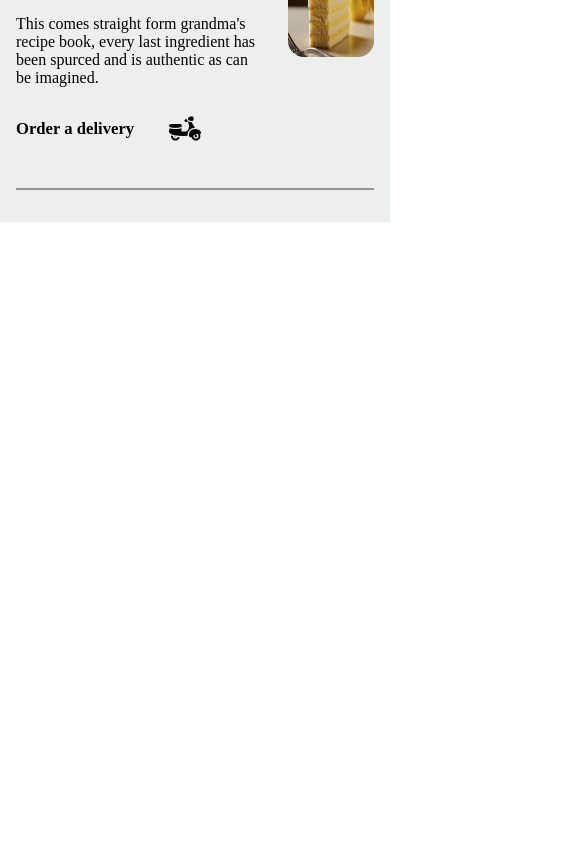
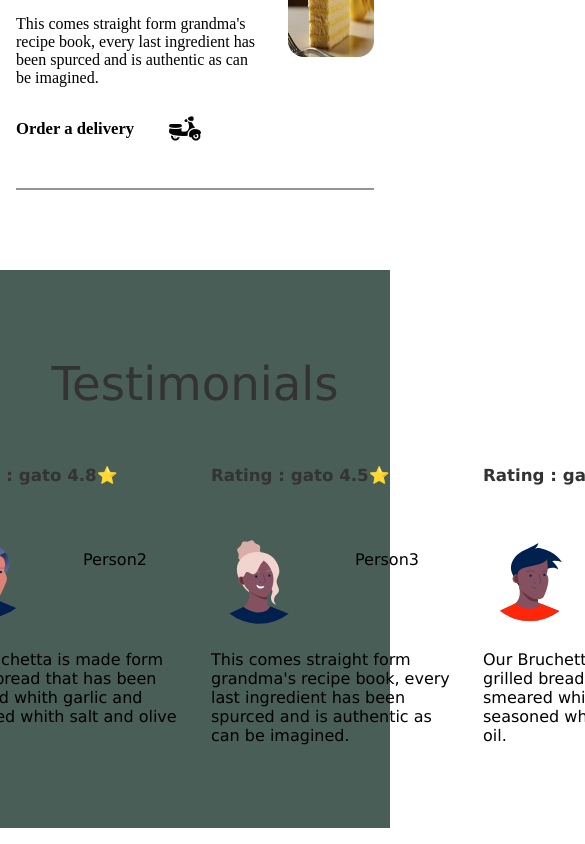
Before and after one commit to afonsecav88/capstone-little-lemon, a React (Vite) app: page / in a window 390 px wide. Shown: the part 1075-1919 px from the top of the page, 585 px wide, since content can reach past the window. Before the commit the page ends 1313 px from the top, so only its background shows below. Built offline with nearby package versions, Linux system fonts and the light colour scheme.

Commit message:
begin mobile first responsive in section customSay

```diff
--- a/src/components/CallToAction.tsx
+++ b/src/components/CallToAction.tsx
@@ -11,7 +11,7 @@ export const CallToAction = () => {
           recipes served with a modern twist.
         </p>
 
-        <button className="call-to-action-button">
+        <button className="call-to-action-button" aria-label="reserve a table">
           <Link to="/booking" className="call-to-action-button-link">
             Reserve a Table{' '}
           </Link>{' '}
--- a/src/components/HomePage .tsx
+++ b/src/components/HomePage .tsx
@@ -8,7 +8,7 @@ export const HomePage = () => {
     <>
       <CallToAction />
       <Specials />
-      {/* <CustomersSay /> */}
+      <CustomersSay />
       {/* <About /> */}
     </>
   );
--- a/src/components/Specials.tsx
+++ b/src/components/Specials.tsx
@@ -5,7 +5,7 @@ export const Specials = () => {
     <article className="specials-section-container">
       <section className="specials-section-header">
         <h1>This weeks specials!</h1>
-        <button>Online Menu</button>
+        <button aria-label="online menu">Online Menu</button>
       </section>
       <section>
         {specialsData.map((card) => (
--- a/src/index.css
+++ b/src/index.css
@@ -3,6 +3,7 @@
   --primary-yellow: #F4CE14;
   --secondary-green: #92BDAF;
   --secondary-yellow: #C3A510;
+  --cards-colors-separator: #959595;
 }
 
 
@@ -100,7 +101,7 @@ body {
 }
 
 .call-to-action>section>button:hover {
-  background-color: #C3A510;
+  background-color: var(--secondary-yellow);
 }
 
 .call-to-action-button-link {
@@ -127,7 +128,7 @@ body {
 #section-chicago-h1 {
   margin-top: 0;
   margin-bottom: 0em;
-  color: #C3A510;
+  color: var(--secondary-yellow);
   font-size: 30pt;
 }
 
@@ -175,6 +176,11 @@ body {
     padding-right: .5em;
   }
 
+  .button-hamburger:hover {
+    background-color: var(--secondary-green);
+    border-radius: 0.5rem;
+  }
+
   .menu-container-responsive {
     position: absolute;
     margin-top: 2.5rem;
@@ -219,7 +225,7 @@ body {
     align-items: center;
     max-width: 100%;
     height: 15rem;
-    background-color: #495E57;
+    background-color: var(--primary-green);
     padding: 1em;
   }
 
@@ -236,7 +242,7 @@ body {
     height: 2.5rem;
     border-radius: 1rem;
     padding: 0.5em;
-    background-color: #F4CE14;
+    background-color: var(--primary-yellow);
     color: #333333;
     font-size: 10pt;
     border: 0em;
@@ -245,7 +251,7 @@ body {
   }
 
   .call-to-action-button:hover {
-    background-color: #C3A510;
+    background-color: var(--secondary-yellow);
   }
 
   .call-to-action-button-link {
@@ -288,7 +294,7 @@ body {
     align-content: center;
     font-family: "Karla";
     align-items: center;
-    background-color: #EDEFEE;
+    /* background-color: #EDEFEE; */
     padding: 2em 1em;
   }
 
@@ -326,12 +332,13 @@ body {
     display: flex;
     flex-direction: row;
     padding-bottom: 2em;
-    border-top: #959595 2px solid;
+    border-top: var(--cards-colors-separator) 2px solid;
     border-bottom: #959595 2px solid;
   }
 
   .specials-section-card:hover {
-    box-shadow: .5rem .5rem .5rem #959595;
+    box-shadow: .5rem .5rem .5rem var(--cards-colors-separator);
+    transition: all .3s ease-out;
   }
 
   .specials-section-card-items {
@@ -394,107 +401,56 @@ body {
   }
 
   /* End Specials Section */
+  /*Begin section CustomerSay*/
+  .section-testimonials {
+    display: flex;
+    flex-direction: column;
+    align-items: center;
+    justify-content: center;
+    padding-top: 3em;
+    padding-bottom: 3em;
+    background-color: var(--primary-green);
+    margin-top: 3em;
   }
 
-
-/* Begin Specials Component
-.specials-section {
-  display: flex;
-  flex-direction: column;
-  align-content: center;
-  flex-wrap: wrap;
-  margin-top: 8em;
-}
-
-.specials-section-header {
-  display: flex;
-  flex-direction: row;
-  justify-content: center;
-  flex-wrap: wrap;
-  gap: 12vw;
-  padding: 2em;
-}
-
-.specials-section-header>h1 {
-  margin: 0em;
+  .section-testimonials>h1 {
+    font-weight: lighter;
     color: #333333;
     font-size: 35pt;
   }
 
-.specials-section-header>button {
-  width: 12em;
-  height: 3em;
-  border-radius: 1em;
-  padding: 0.5em;
-  background-color: #F4CE14;
+  #rating-header {
+    font-weight: bold;
     color: #333333;
-  font-size: 13.5pt;
-  border: 0em;
-  font-weight: bold;
-} */
+    font-size: 12.5pt;
+  }
 
-*/
-/* Begin Card section of specials */
-/* .specials-section-container {
+  .card-review-container {
     display: flex;
     justify-content: center;
-  flex-wrap: wrap;
-  gap: 2vw;
-  padding: 1em;
+    gap: 2em;
+    width: 20em;
   }
 
-.specials-section-card {
-  display: flex;
-  flex-direction: column;
-  width: 17.5em;
-  align-items: center;
-  background-color: #EDEFEE;
-  border-top-left-radius: 2em;
-  border-top-right-radius: 2em;
+  .card-image-testimonial {
+    display: inline-flex;
+    width: 15em;
+    height: 6em;
+    padding-top: 2em;
+    gap: 3em
   }
 
-.card-image {
-  width: 17.5em;
-  height: 10em;
-  border-top-left-radius: 2em;
-  border-top-right-radius: 2em;
+  .card-image>p {
+    margin-top: 0em;
   }
 
-.card-header {
-  display: flex;
-  padding-top: 1em;
-  width: 15.0em;
-  justify-content: space-between;
-  color: #333333;
-  font-size: 12.5pt;
-  font-weight: bold;
+  /* End section-testimonials*/
+
+
 }
 
-#card-header-price {
-  color: #EE946B;
-}
 
-#card-description {
-  width: 15em;
-  height: 8em;
-}
-
-.card-footer {
-  display: flex;
-  align-self: flex-start;
-  gap: 1em;
-  color: #333333;
-  font-size: 12.5pt;
-  border: 0em;
-  font-weight: bold;
-  padding-bottom: 1em;
-  padding-left: 1em;
-}
-
-/* End Specials Component */
-
-
-/* Begin section-testimonials*/
+/*Begin section CustomerSay*/
 /* .section-testimonials {
   display: flex;
   flex-direction: column;
```
Lines whose indentation alone changed are shown as unchanged.
